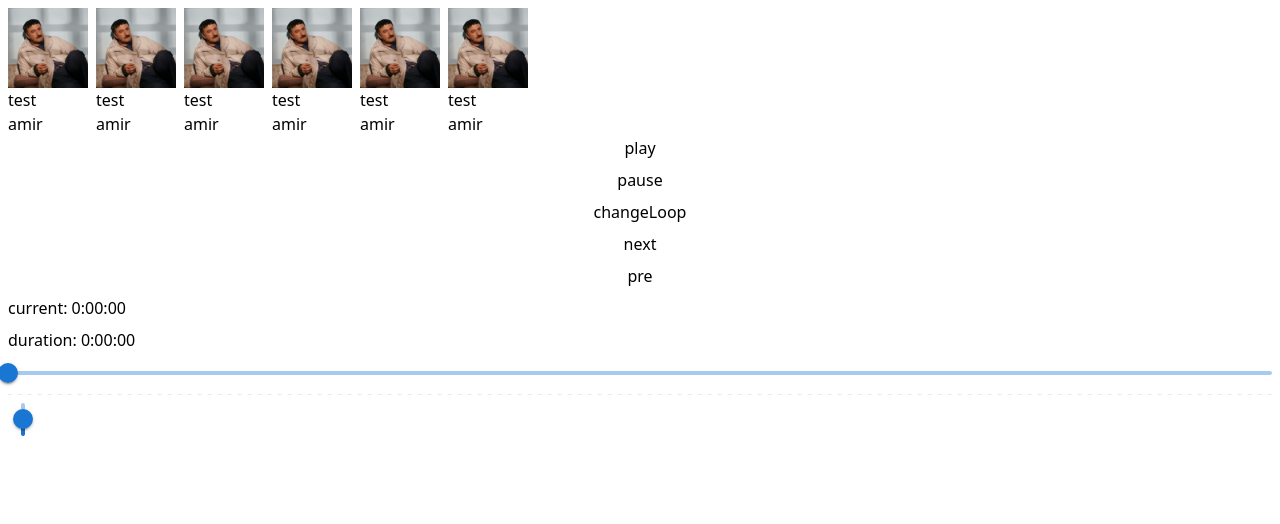
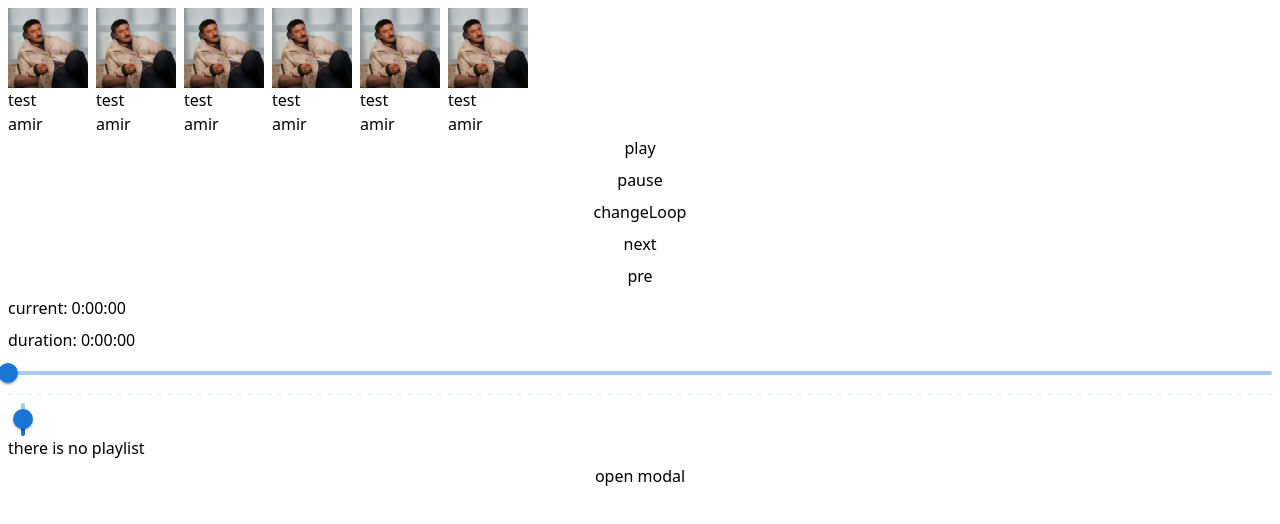
Before and after one commit to AmirHabibi79/MusicPlayer, a React (Vite) app: page / in a window 1280 px wide. Shown: the top 524 px of the page. Built offline with nearby package versions, Linux system fonts and the light colour scheme.

Commit message:
checkpoint

```diff
--- a/src/App.tsx
+++ b/src/App.tsx
@@ -1,4 +1,5 @@
 import Player from "./components/Player";
+import PlaylistList from "./components/PlaylistList";
 import SongList from "./components/SongList";
 
 function App() {
@@ -6,6 +7,7 @@ function App() {
     <div className="p-2">
       <SongList />
       <Player />
+      <PlaylistList />
     </div>
   );
 }
--- /dev/null
+++ b/src/components/AddPlaylistModal.tsx
@@ -0,0 +1,30 @@
+import { LegacyRef, useRef, useState } from "react";
+import CustomModal from "./CustomModal";
+import usePlaylist from "../hooks/usePlaylist";
+export default function AddPlaylistModal() {
+  const [open, setOpen] = useState(false);
+  const { addPlayList } = usePlaylist();
+  const nameRef = useRef<HTMLInputElement>();
+  return (
+    <>
+      <CustomModal open={open} onClose={() => {}}>
+        <div className="flex flex-col gap-2 p-2 bg-white">
+          <input
+            ref={nameRef as LegacyRef<HTMLInputElement>}
+            placeholder="name of playlist"
+          />
+          <button
+            onClick={() => {
+              addPlayList(nameRef.current?.value as string);
+              nameRef.current!.value = "";
+              setOpen(false);
+            }}
+          >
+            add playlist
+          </button>
+        </div>
+      </CustomModal>
+      <button onClick={() => setOpen(true)}>open modal</button>
+    </>
+  );
+}
--- /dev/null
+++ b/src/components/CustomModal.tsx
@@ -0,0 +1,14 @@
+import { Modal } from "@mui/material";
+import React from "react";
+type props = React.PropsWithChildren<{ open: boolean; onClose: () => void }>;
+
+export default function CustomModal({ children, open, onClose }: props) {
+  return (
+    <Modal open={open} onClose={onClose}>
+      <div className="w-full h-full flex items-center justify-center">
+        {" "}
+        {children as any}
+      </div>
+    </Modal>
+  );
+}
--- /dev/null
+++ b/src/components/PlaylistList.tsx
@@ -0,0 +1,23 @@
+import { LegacyRef, useRef } from "react";
+import usePlaylist from "../hooks/usePlaylist";
+import AddPlaylistModal from "./AddPlaylistModal";
+
+export default function PlaylistList() {
+  const { playlists, addPlayList } = usePlaylist();
+  const nameRef = useRef<HTMLInputElement>();
+  return (
+    <div className="flex flex-col gap-1">
+      {playlists.length === 0 && <span>there is no playlist</span>}
+      {playlists.map((playlist) => (
+        <div
+          className="flex flex-col gap-1 border-black border-[0.5px]"
+          key={playlist.Id}
+        >
+          <span>{playlist.Name}</span>
+          <span>amount: {playlist.Songs.length}</span>
+        </div>
+      ))}
+      <AddPlaylistModal />
+    </div>
+  );
+}
--- /dev/null
+++ b/src/hooks/usePlaylist.ts
@@ -0,0 +1,19 @@
+import { useRecoilState } from "recoil";
+import { PlaylistAtom } from "../store";
+import { Playlist } from "../types/playlist";
+
+export default function usePlaylist() {
+  const [playlists, setPlaylists] = useRecoilState(PlaylistAtom);
+  const addPlayList = (Name: string) => {
+    const newPlaylist: Playlist = {
+      Id: playlists.length - 1,
+      Name,
+      Songs: [],
+    };
+    setPlaylists((pre) => [...pre, newPlaylist]);
+  };
+  const removePlayList = (Id: number) => {
+    setPlaylists((pre) => [...pre.filter((p) => p.Id !== Id)]);
+  };
+  return { playlists, addPlayList, removePlayList };
+}
--- a/src/store/index.ts
+++ b/src/store/index.ts
@@ -9,6 +9,8 @@ import {
   buffer,
 } from "./player";
 
+import { playlists } from "./playlist";
+
 export {
   Songs as SongsAtom,
   selectedSong as SelectedAtom,
@@ -19,4 +21,5 @@ export {
   isSeeking as isSeekingAtom,
   volume as VolumeAtom,
   buffer as BufferAtom,
+  playlists as PlaylistAtom,
 };
--- /dev/null
+++ b/src/store/playlist.ts
@@ -0,0 +1,9 @@
+import { atom } from "recoil";
+import { Playlist } from "../types/playlist";
+
+const playlists = atom<Playlist[]>({
+  key: "playlists",
+  default: [],
+});
+
+export { playlists };
--- /dev/null
+++ b/src/types/playlist.ts
@@ -0,0 +1,7 @@
+import { Song } from "./Song";
+
+export type Playlist = {
+  Id: number;
+  Name: string;
+  Songs: Song[];
+};
```
